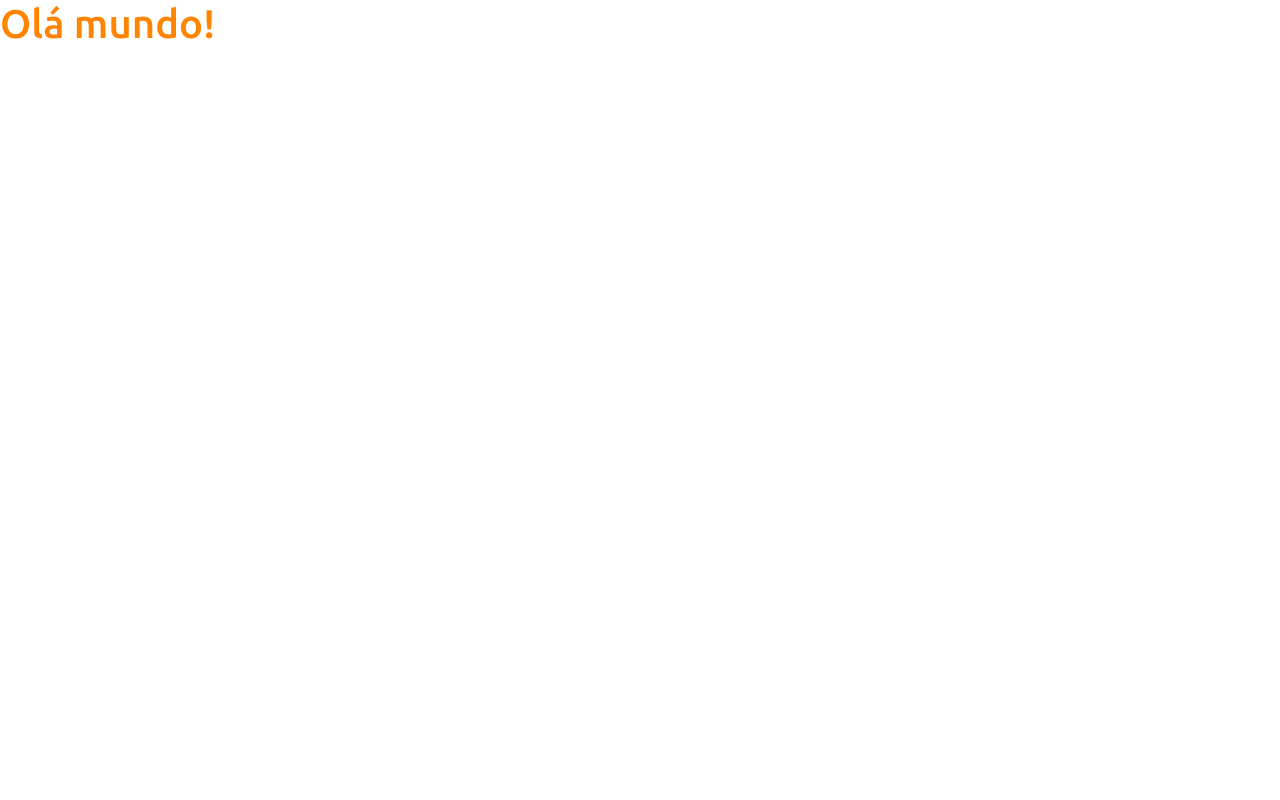
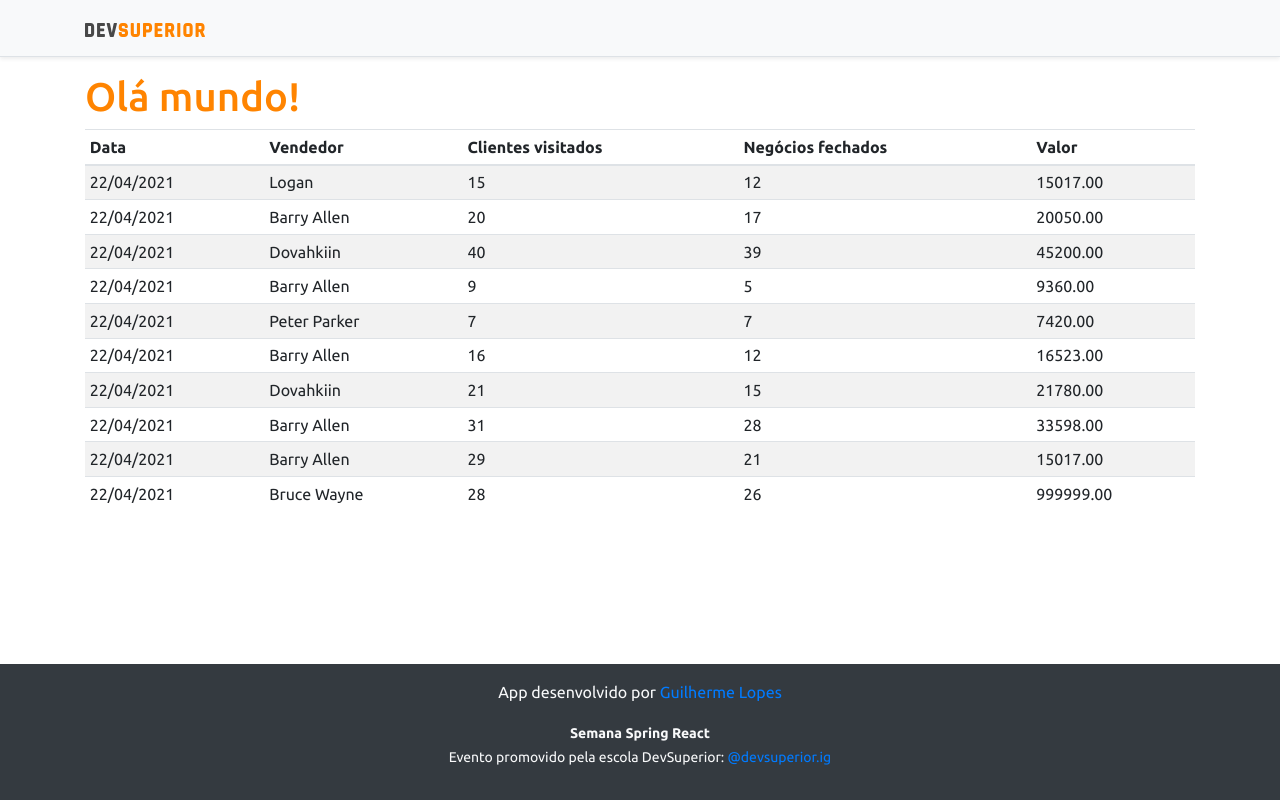
Before and after one commit to Guilly-prog/projeto-sds3, a React (Create React App) app in the folder frontend/: page / in a window 1280 px wide. Built offline with nearby package versions, Linux system fonts and the light colour scheme.

Commit message:
Basic static components

```diff
--- a/frontend/src/App.tsx
+++ b/frontend/src/App.tsx
@@ -1,8 +1,17 @@
+import DataTable from "components/DataTable";
+import Footer from "components/Footer";
+import NavBar from "components/NavBar";
+
 function App() {
   return (
-    <div>
-      <h1 className="text-primary">Olá mundo!</h1>
-    </div>
+    <>
+      <NavBar />
+      <div className="container">
+        <h1 className="text-primary">Olá mundo!</h1>
+        <DataTable />
+      </div>
+      <Footer />
+    </>
   );
 }
 
--- /dev/null
+++ b/frontend/src/components/DataTable/index.tsx
@@ -0,0 +1,91 @@
+const DataTable = () => {
+    return (
+        <div className="table-responsive">
+            <table className="table table-striped table-sm">
+                <thead>
+                    <tr>
+                        <th>Data</th>
+                        <th>Vendedor</th>
+                        <th>Clientes visitados</th>
+                        <th>Negócios fechados</th>
+                        <th>Valor</th>
+                    </tr>
+                </thead>
+                <tbody>
+                    <tr>
+                        <td>22/04/2021</td>
+                        <td>Logan</td>
+                        <td>15</td>
+                        <td>12</td>
+                        <td>15017.00</td>
+                    </tr>
+                    <tr>
+                        <td>22/04/2021</td>
+                        <td>Barry Allen</td>
+                        <td>20</td>
+                        <td>17</td>
+                        <td>20050.00</td>
+                    </tr>
+                    <tr>
+                        <td>22/04/2021</td>
+                        <td>Dovahkiin</td>
+                        <td>40</td>
+                        <td>39</td>
+                        <td>45200.00</td>
+                    </tr>
+                    <tr>
+                        <td>22/04/2021</td>
+                        <td>Barry Allen</td>
+                        <td>9</td>
+                        <td>5</td>
+                        <td>9360.00</td>
+                    </tr>
+                    <tr>
+                        <td>22/04/2021</td>
+                        <td>Peter Parker</td>
+                        <td>7</td>
+                        <td>7</td>
+                        <td>7420.00</td>
+                    </tr>
+                    <tr>
+                        <td>22/04/2021</td>
+                        <td>Barry Allen</td>
+                        <td>16</td>
+                        <td>12</td>
+                        <td>16523.00</td>
+                    </tr>
+                    <tr>
+                        <td>22/04/2021</td>
+                        <td>Dovahkiin</td>
+                        <td>21</td>
+                        <td>15</td>
+                        <td>21780.00</td>
+                    </tr>
+                    <tr>
+                        <td>22/04/2021</td>
+                        <td>Barry Allen</td>
+                        <td>31</td>
+                        <td>28</td>
+                        <td>33598.00</td>
+                    </tr>
+                    <tr>
+                        <td>22/04/2021</td>
+                        <td>Barry Allen</td>
+                        <td>29</td>
+                        <td>21</td>
+                        <td>15017.00</td>
+                    </tr>
+                    <tr>
+                        <td>22/04/2021</td>
+                        <td>Bruce Wayne</td>
+                        <td>28</td>
+                        <td>26</td>
+                        <td>999999.00</td>
+                    </tr>
+                </tbody>
+            </table>
+        </div>
+    );
+}
+
+export default DataTable;
--- /dev/null
+++ b/frontend/src/components/Footer/index.tsx
@@ -0,0 +1,13 @@
+const Footer = () => {
+    return (
+        <footer className="footer mt-auto py-3 bg-dark">
+            <div className="container">
+                <p className="text-light">App desenvolvido por <a href="www.linkedin.com/in/guilherme-lopes-1b6972106" target="_blank" rel="noreferrer">Guilherme Lopes</a></p>
+                <p className="text-light"><small><strong>Semana Spring React</strong><br />
+      Evento promovido pela escola DevSuperior: <a href="https://instagram.com/devsuperior.ig" target="_blank" rel="noreferrer">@devsuperior.ig</a></small></p>
+            </div>
+        </footer>
+    );
+}
+
+export default Footer;
--- /dev/null
+++ b/frontend/src/components/NavBar/index.tsx
@@ -0,0 +1,15 @@
+import ImgDsDark from 'assets/img/ds-dark.svg';
+
+const NavBar = () => {
+    return (
+        <div className="d-flex flex-column flex-md-row align-items-center p-3 px-md-4 mb-3 bg-light border-bottom shadow-sm">
+            <div className="container">
+                <nav className="my-2 my-md-0 mr-md-3">
+                    <img src={ImgDsDark} alt="DevSuperior" width="120" />
+                </nav>
+            </div>
+        </div>
+    );
+}
+
+export default NavBar;
```
Also changed, not shown: frontend/src/assets/img/ds-dark.svg (added).
